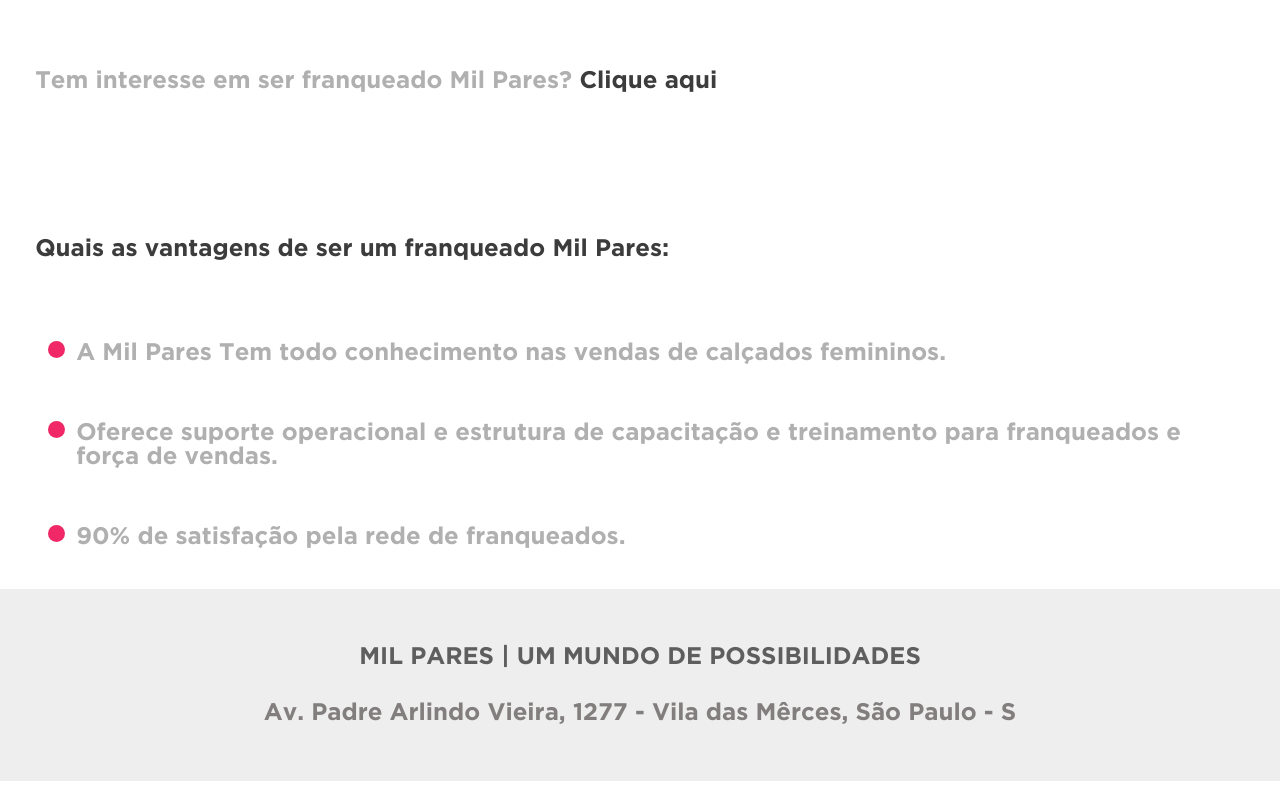
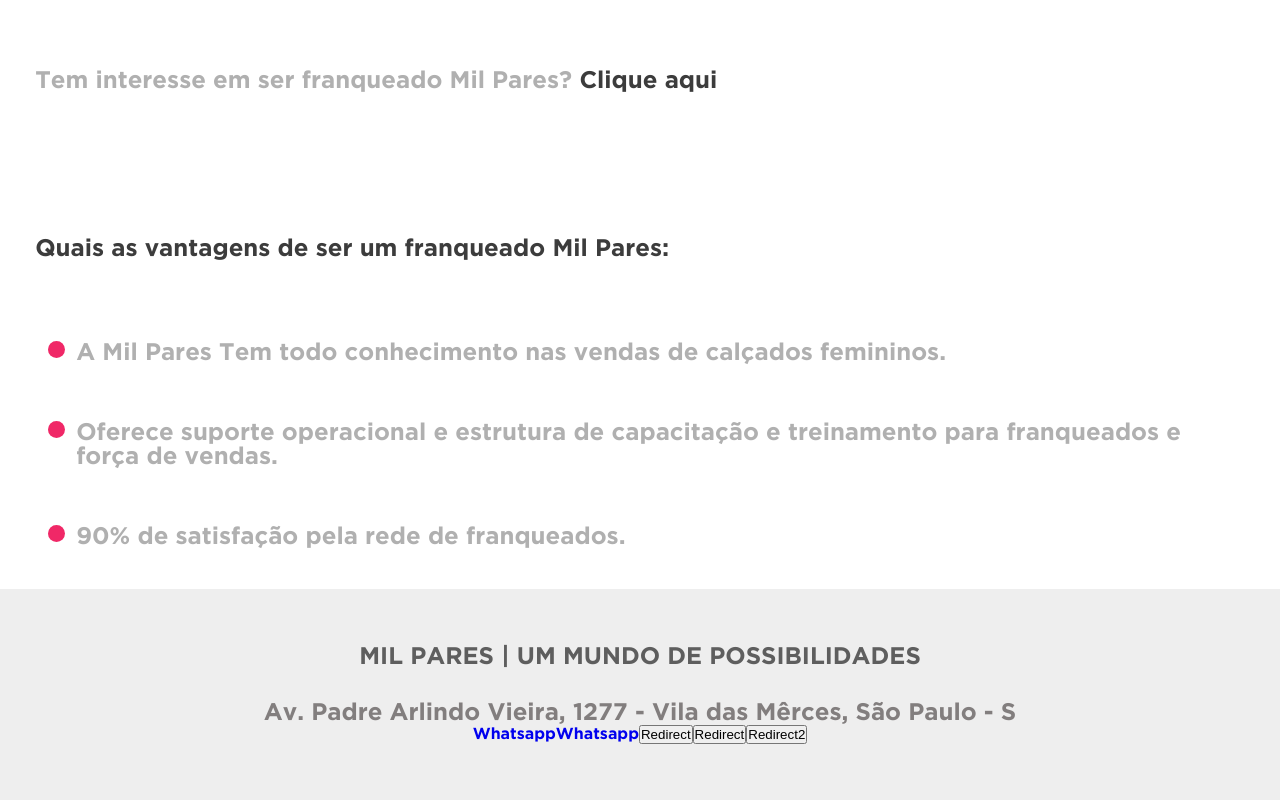
Before and after one commit to cairocampos/milpares-site, a Vue app: page / in a window 1280 px wide. Shown: the part 2933-3733 px from the top of the page. Built offline with nearby package versions, Linux system fonts and the light colour scheme.

Commit message:
corrige link whatsapp

```diff
--- a/src/components/AppFooter.vue
+++ b/src/components/AppFooter.vue
@@ -2,5 +2,33 @@
   <footer class="footer">
     <h2>MIL PARES | UM MUNDO DE POSSIBILIDADES</h2>
     <h2>Av. Padre Arlindo Vieira, 1277 - Vila das Mêrces, São Paulo - S</h2>
+    <a href="https://api.whatsapp.com/send?phone=5533991397833">Whatsapp</a>
+    <a
+      href="https://api.whatsapp.com/send?phone=5533991397833"
+      target="_blank"
+    >Whatsapp</a>
+    <button @click="teste()">
+      Redirect
+    </button>
+    <button @click="send()">
+      Redirect
+    </button>
+    <button @click="send()">
+      Redirect2
+    </button>
   </footer>
 </template>
+
+<script lang="ts" setup>
+const teste = () => {
+  location.href = "https://api.whatsapp.com/send?phone=5533991397833"
+}
+
+const send = () => {
+  location.href = "https://api.whatsapp.com/send?phone=5533991397833"
+}
+
+const send2 = () => {
+  window.open("https://api.whatsapp.com/send?phone=5533991397833", '_blank')
+}
+</script>
```
